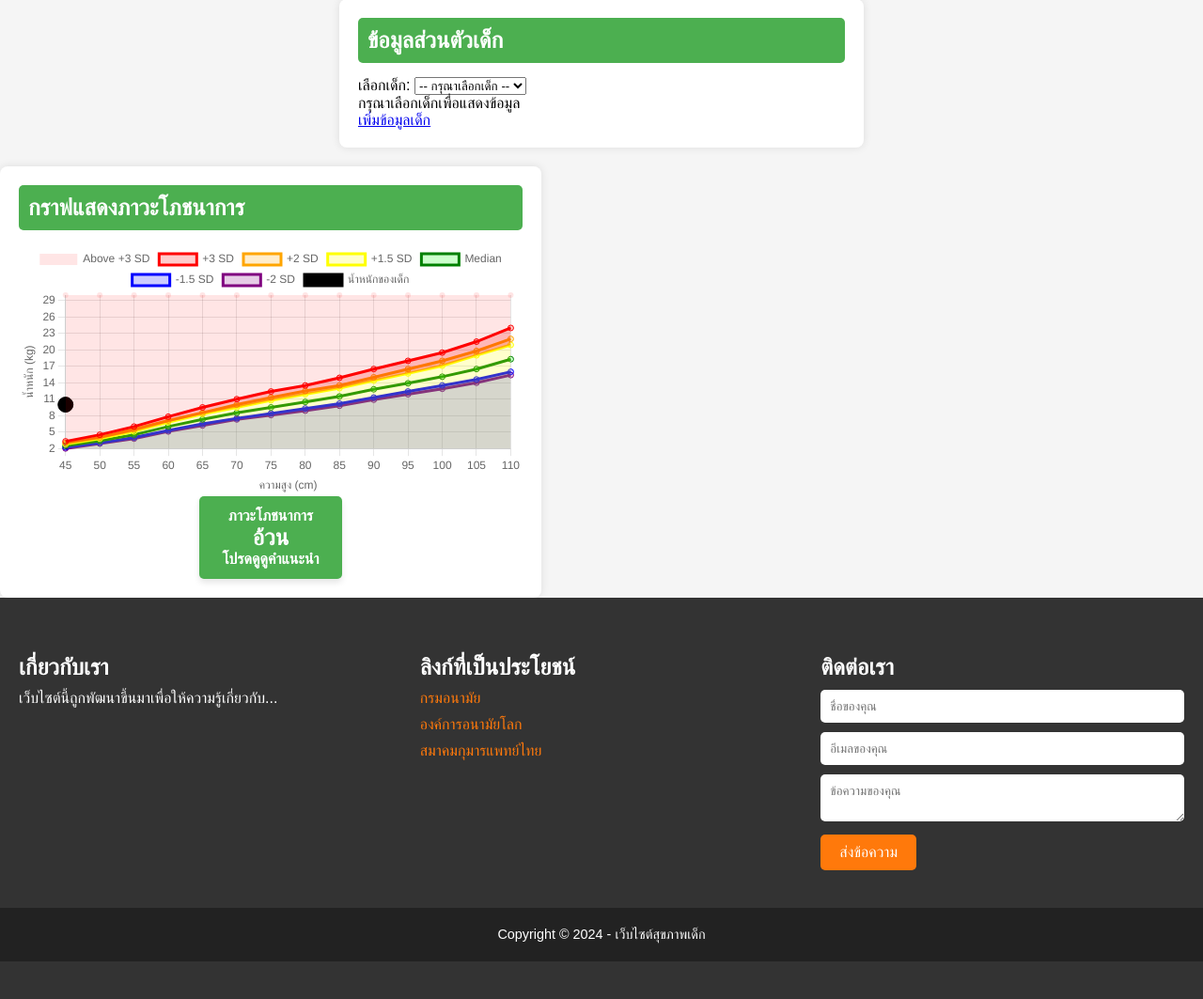
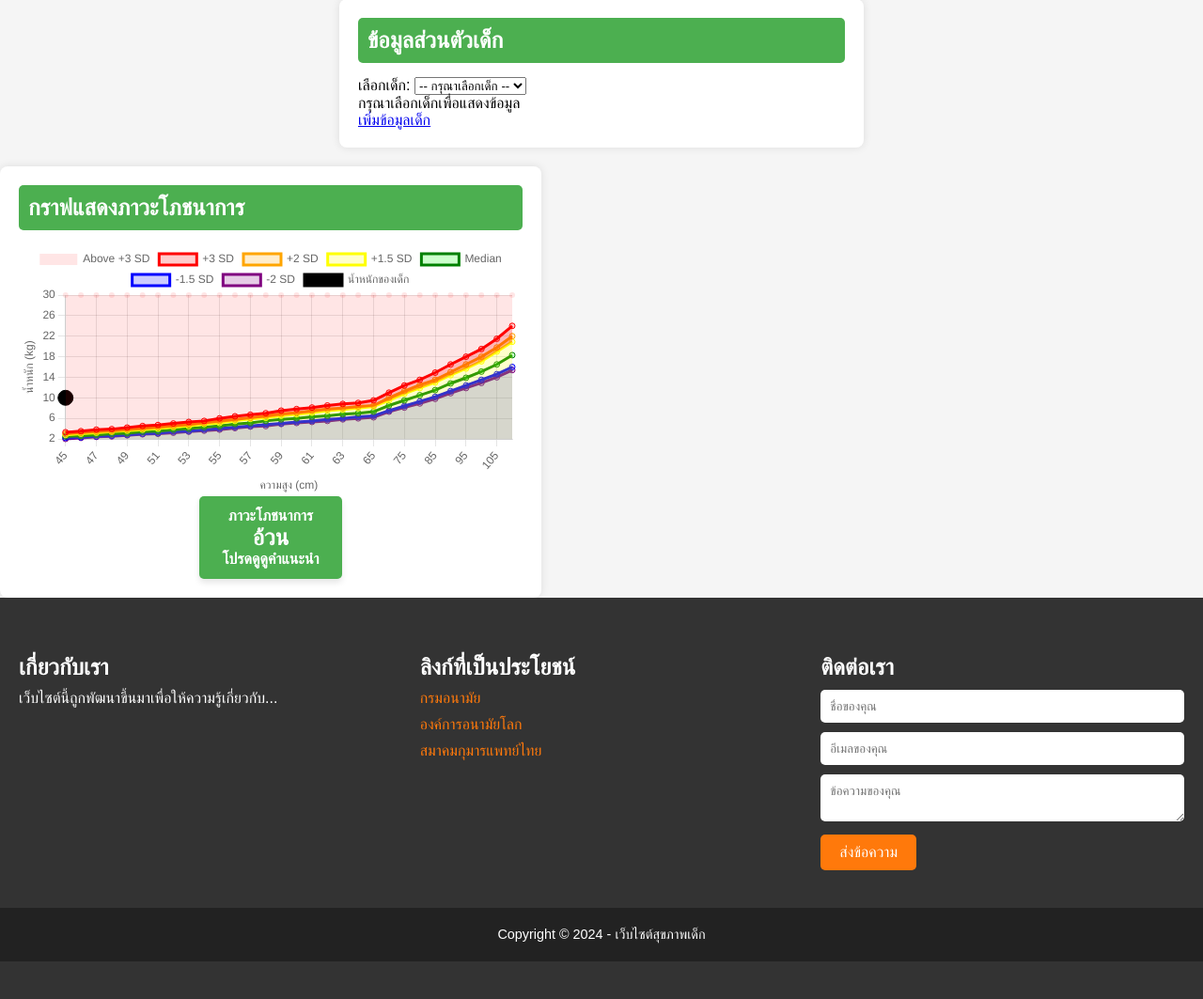
Before and after one commit to Yodsapon64/TrackKid, a PHP site: page /nutritional.php in a window 1280 px wide. Shown: the part 97-1160 px from the top of the page at 94% size. Run offline with PHP 8.4, Linux system fonts and the light colour scheme; the visitor is signed in with stand-in values (Sample User, id 1); tables that the repository leaves empty hold one stand-in row (values such as "Sample post").

Commit message:
update Sd

```diff
--- a/nutritional.php
+++ b/nutritional.php
@@ -58,9 +58,25 @@
 
 $sd_data = [
     ['height' => 45, '+3SD' => 3.3, '+2SD' => 3, '+1.5SD' => 2.8, 'Median' => 2.5, '-1.5SD' => 2.2, '-2SD' => 2],
+    ['height' => 46, '+3SD' => 3.5, '+2SD' => 3.2, '+1.5SD' => 3, 'Median' => 2.6, '-1.5SD' => 2.3, '-2SD' => 2.2],
+    ['height' => 47, '+3SD' => 3.8, '+2SD' => 3.4, '+1.5SD' => 3.2, 'Median' => 2.8, '-1.5SD' => 2.5, '-2SD' => 2.4],
+    ['height' => 48, '+3SD' => 3.9, '+2SD' => 3.5, '+1.5SD' => 3.4, 'Median' => 3, '-1.5SD' => 2.6, '-2SD' => 2.5],
+    ['height' => 49, '+3SD' => 4.2, '+2SD' => 3.8, '+1.5SD' => 3.6, 'Median' => 3.1, '-1.5SD' => 2.8, '-2SD' => 2.7],
     ['height' => 50, '+3SD' => 4.5, '+2SD' => 4, '+1.5SD' => 3.8, 'Median' => 3.4, '-1.5SD' => 3, '-2SD' => 2.9],
+    ['height' => 51, '+3SD' => 4.7, '+2SD' => 4.3, '+1.5SD' => 4, 'Median' => 3.5, '-1.5SD' => 3.1, '-2SD' => 3],
+    ['height' => 52, '+3SD' => 5, '+2SD' => 4.5, '+1.5SD' => 4.3, 'Median' => 3.8, '-1.5SD' => 3.4, '-2SD' => 3.2],
+    ['height' => 53, '+3SD' => 5.3, '+2SD' => 4.8, '+1.5SD' => 4.5, 'Median' => 4, '-1.5SD' => 3.5, '-2SD' => 3.4],
+    ['height' => 54, '+3SD' => 5.5, '+2SD' => 5.1, '+1.5SD' => 4.9, 'Median' => 4.3, '-1.5SD' => 3.8, '-2SD' => 3.6],
     ['height' => 55, '+3SD' => 6, '+2SD' => 5.5, '+1.5SD' => 5.1, 'Median' => 4.5, '-1.5SD' => 4, '-2SD' => 3.8],
+    ['height' => 56, '+3SD' => 6.4, '+2SD' => 5.8, '+1.5SD' => 5.5, 'Median' => 4.9, '-1.5SD' => 4.3, '-2SD' => 4.1],
+    ['height' => 57, '+3SD' => 6.7, '+2SD' => 6.1, '+1.5SD' => 5.9, 'Median' => 5.1, '-1.5SD' => 4.5, '-2SD' => 4.4],
+    ['height' => 58, '+3SD' => 7, '+2SD' => 6.5, '+1.5SD' => 6.1, 'Median' => 5.5, '-1.5SD' => 4.8, '-2SD' => 4.5],
+    ['height' => 59, '+3SD' => 7.5, '+2SD' => 6.9, '+1.5SD' => 6.5, 'Median' => 5.8, '-1.5SD' => 5, '-2SD' => 4.9],
     ['height' => 60, '+3SD' => 7.8, '+2SD' => 7.1, '+1.5SD' => 6.8, 'Median' => 6, '-1.5SD' => 5.3, '-2SD' => 5.1],
+    ['height' => 61, '+3SD' => 8.1, '+2SD' => 7.5, '+1.5SD' => 7.1, 'Median' => 6.3, '-1.5SD' => 5.5, '-2SD' => 5.3],
+    ['height' => 62, '+3SD' => 8.5, '+2SD' => 7.8, '+1.5SD' => 7.5, 'Median' => 6.5, '-1.5SD' => 5.8, '-2SD' => 5.5],
+    ['height' => 63, '+3SD' => 8.8, '+2SD' => 8, '+1.5SD' => 7.7, 'Median' => 6.8, '-1.5SD' => 6, '-2SD' => 5.8],
+    ['height' => 64, '+3SD' => 9, '+2SD' => 8.3, '+1.5SD' => 8, 'Median' => 7, '-1.5SD' => 6.3, '-2SD' => 6],
     ['height' => 65, '+3SD' => 9.5, '+2SD' => 8.5, '+1.5SD' => 8.3, 'Median' => 7.3, '-1.5SD' => 6.5, '-2SD' => 6.2],
     ['height' => 70, '+3SD' => 11, '+2SD' => 10, '+1.5SD' => 9.5, 'Median' => 8.5, '-1.5SD' => 7.5, '-2SD' => 7.3],
     ['height' => 75, '+3SD' => 12.4, '+2SD' => 11.3, '+1.5SD' => 10.8, 'Median' => 9.5, '-1.5SD' => 8.4, '-2SD' => 8.1],
```
